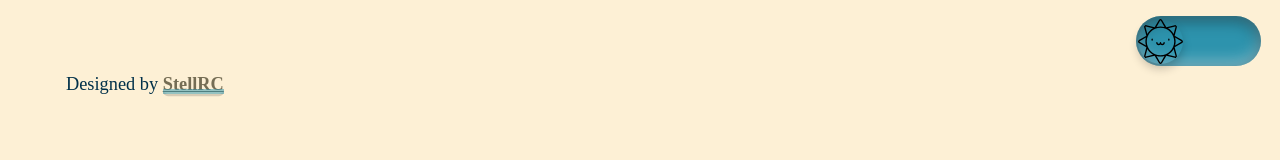
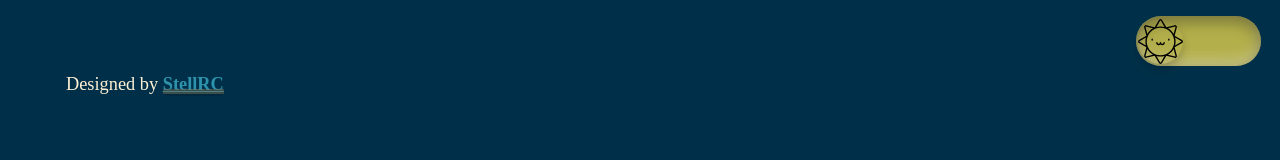
Before and after one commit to stellRC/styles, a plain HTML site: page template html/template.html in a window 1280 px wide. Drawn offline with Linux system fonts and the light colour scheme; files that its build step writes are made by us from their sources; files whose address does not match are found by name; a web font is replaced by a local one.

Commit message:
add unique switch color

```diff
--- a/styles/root.css
+++ b/styles/root.css
@@ -13,6 +13,9 @@
   --valid-input: rgba(7, 77, 20, 0.75);
   --invalid-input: rgba(150, 20, 20, 0.668);
   --warning-input: rgba(255, 229, 76, 0.5);
+
+  /* Switch Color */
+  --switch-color: rgb(255, 229, 76, 0.7);
 
   /* Paragraph Spacing - at least 2 times font size */
   --space-paragraph: clamp(2.5rem, 2.413rem + 0.4348vw, 2.75rem);
@@ -48,7 +51,7 @@
 /* Google Design */
 /* Blue and Yellow */
 
-/* @media (prefers-color-scheme: dark) {
+@media (prefers-color-scheme: dark) {
   :root {
     --background-color: rgb(0, 48, 70);
     --text-color: rgb(246, 241, 238);
@@ -67,6 +70,13 @@
     --highlight-color: rgba(219, 50, 77, 1);
     --aside: rgba(65, 123, 90, 1);
     --aside-alt: rgb(255, 229, 76, 0.2);
+
+    --background-color: rgba(253, 240, 213, 1);
+    --text-color: rgba(0, 48, 73, 1);
+    --button-color: rgb(117, 109, 84);
+    --highlight-color: rgb(45, 147, 173);
+    --aside: rgb(229, 99, 153);
+    --aside-alt: rgb(127, 144, 143);
   }
 }
 
@@ -82,12 +92,11 @@
     --highlight-color: rgb(255, 229, 76, 0.7);
     --alt-color: rgba(219, 50, 77, 1);
 
-
-  --background-color: rgba(253, 240, 213, 1);
-  --text-color: rgba(0, 48, 73, 1);
-  --button-color: rgb(117, 109, 84);
-  --highlight-color: rgb(45, 147, 173);
-  --aside: rgb(229, 99, 153);
-  --aside-alt: rgb(127, 144, 143);
+    --text-color: rgba(253, 240, 213, 1);
+    --background-color: rgba(0, 48, 73, 1);
+    --button-color: rgb(45, 147, 173);
+    --highlight-color: rgb(117, 109, 84);
+    --aside: rgb(229, 99, 153);
+    --aside-alt: rgb(127, 144, 143);
   }
-} */
+}
--- a/styles/toggle.css
+++ b/styles/toggle.css
@@ -9,6 +9,7 @@ body {
   transition-timing-function: var(--trans-timing);
 }
 
+/* Dark Mode */
 body:has(.switch-input:checked),
 .button-bordered:has(.switch-input:checked),
 .link-decoration:has(.switch-input:checked) {
@@ -19,6 +20,8 @@ body:has(.switch-input:checked),
 
   --aside: rgb(229, 99, 153);
   --aside-alt: rgb(127, 144, 143);
+
+  --switch-color: rgba(253, 240, 213, 1);
 }
 
 .switch-wrapper {
@@ -43,7 +46,7 @@ body:has(.switch-input:checked),
   width: var(--width);
 
   height: var(--height);
-  background-color: var(--highlight-color);
+  background-color: var(--switch-color);
 
   border-radius: 200px;
   box-shadow: inset 0px 5px 15px rgba(0, 0, 0, 0.4),
```
